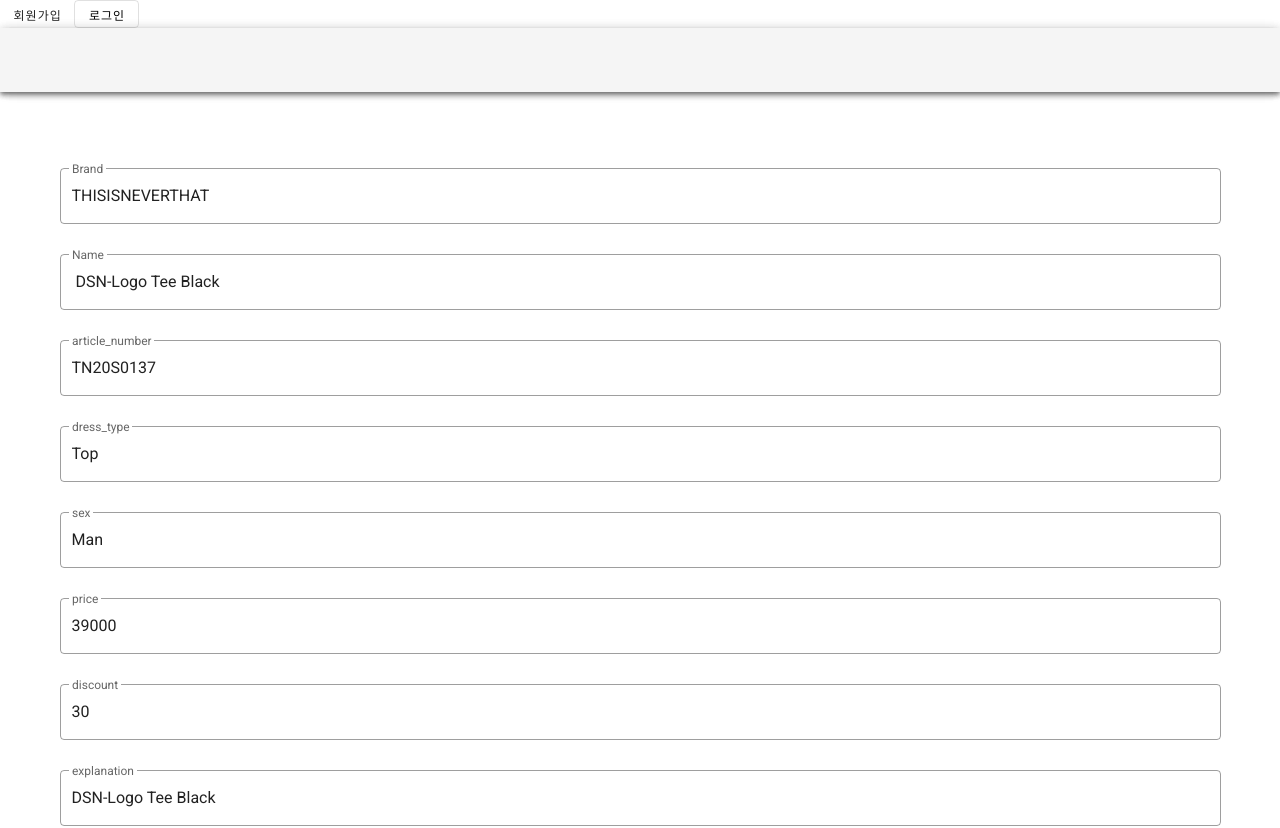
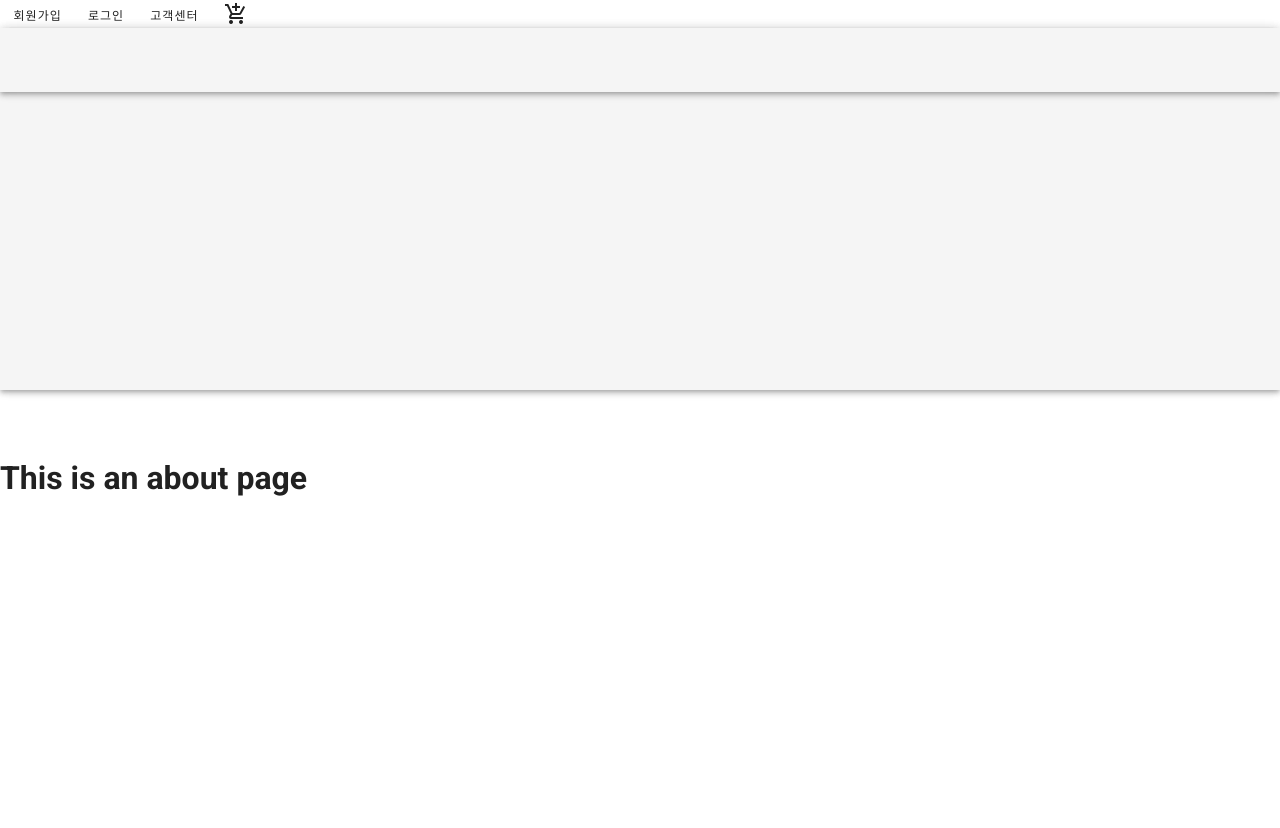
Before and after one commit to rlaguswhd19/ToyProject_Shopping, a Vue app in the folder shopping_front/: page /about in a window 1280 px wide. Shown: the top 828 px of the page. After the commit the page ends 800 px from the top, so only its background shows below. Built offline with nearby package versions, Linux system fonts and the light colour scheme.

Commit message:
mdi 라이브러리 추가 router view

```diff
--- a/shopping_front/src/App.vue
+++ b/shopping_front/src/App.vue
@@ -5,13 +5,12 @@
 			<mainBar />
 		</v-app-bar>
 		<v-content>
-			<createDress />
+			<router-view />
 		</v-content>
 	</v-app>
 </template>
 
 <script>
-import createDress from './components/dress/createDress'
 import mainBar from './components/bar/main'
 import loginBar from './components/bar/login'
 
@@ -19,7 +18,6 @@
 	name: 'App',
 
 	components: {
-		createDress,
 		mainBar,
 		loginBar,
 	},
--- a/shopping_front/src/components/bar/login.vue
+++ b/shopping_front/src/components/bar/login.vue
@@ -1,7 +1,9 @@
 <template>
 	<div>
 		<v-btn text small> 회원가입 </v-btn>
-		<v-btn text small outlined color="#000000"> 로그인 </v-btn>
+		<v-btn text small> 로그인 </v-btn>
+		<v-btn text small> 고객센터 </v-btn>
+		<v-btn text small> <v-icon> mdi-cart-plus</v-icon> </v-btn>
 	</div>
 </template>
 
--- a/shopping_front/src/views/Home.vue
+++ b/shopping_front/src/views/Home.vue
@@ -1,12 +1,14 @@
 <template>
-	<div class="home">
-		<img alt="Vue logo" src="../assets/logo.png" />
-	</div>
+	<createDress />
 </template>
 
 <script>
+import createDress from '../components/dress/createDress'
+
 export default {
 	name: 'Home',
-	components: {},
+	components: {
+		createDress,
+	},
 }
 </script>
```
